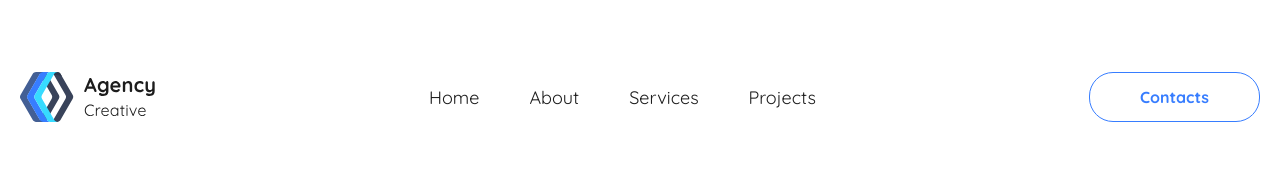
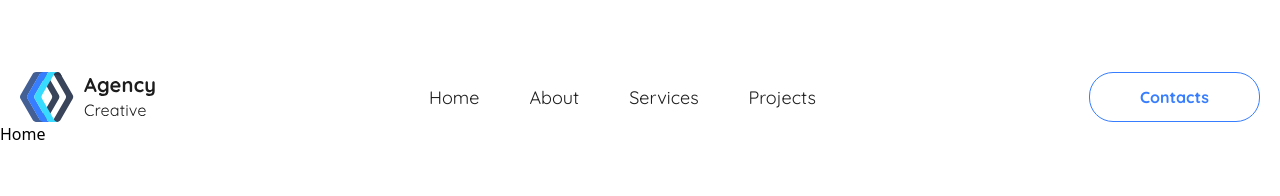
Before and after one commit to suphanatchanlek30/Agency-Creative, a React (Vite) app: page / in a window 1280 px wide. Shown: the top 196 px of the page. Built offline with nearby package versions, Linux system fonts and the light colour scheme.

Commit message:
add scroll for Navbar link to section other

```diff
--- a/src/App.jsx
+++ b/src/App.jsx
@@ -1,9 +1,37 @@
+import { useRef } from 'react';
 import './App.css'
 import Navbar from './components/Navbar'
+import Home from './page/Home';
 
 function App() {
+
+  // สร้าง refs สำหรับแต่ละ section
+  const homeRef = useRef(null);
+  const aboutRef = useRef(null);
+  const servicesRef = useRef(null);
+  const projectsRef = useRef(null);
+
+  // ฟังก์ชันสำหรับเลื่อนหน้าไปยัง section ที่ต้องการ
+  const scrollToSection = (section) => {
+    if (section.current) {
+      section.current.scrollIntoView({ behavior: 'smooth' });
+    }
+  };
+
   return (
-    <Navbar/>
+    <div>
+    <Navbar
+      scrollToSection={scrollToSection}
+      homeRef={homeRef}
+      serviceRef={aboutRef}
+      servicesRef={servicesRef}
+      projectsRef={projectsRef}
+    />
+    <div ref={homeRef}>
+      <Home/>
+    </div>
+
+    </div>
   )
 }
 
--- a/src/components/Navbar.jsx
+++ b/src/components/Navbar.jsx
@@ -2,7 +2,15 @@ import React from 'react'
 import Logo from '../assets/Logo/Logo1.svg'
 import { navLists } from '../data/data'
 
-const Navbar = () => {
+const Navbar = ({scrollToSection, homeRef, aboutRef, servicesRef, projectsRef}) => {
+
+    const sections = {
+        homeRef,
+        aboutRef,
+        servicesRef,
+        projectsRef,
+    };
+
   return (
     <header className='flex justify-center container mx-auto mt-[72px] w-[1240px] h-[50px]'>
         <nav className='flex justify-between items-center w-full font-body'>
@@ -15,7 +23,7 @@ const Navbar = () => {
                 <div className='NavList'>
                     <ul className='flex text-[18px] text-center items-center gap-[50px]'>
                         {navLists.map((list, index) => (
-                            <li key={index}>
+                            <li key={index} onClick={() => scrollToSection(sections[list.section])}>
                                 <button className='text-[#1D1D1D] hover:font-bold duration-100'>{list.name}</button>
                             </li>
                         ))}
--- /dev/null
+++ b/src/page/Home.jsx
@@ -0,0 +1,9 @@
+import React from 'react'
+
+const Home = () => {
+  return (
+    <div>Home</div>
+  )
+}
+
+export default Home
```
